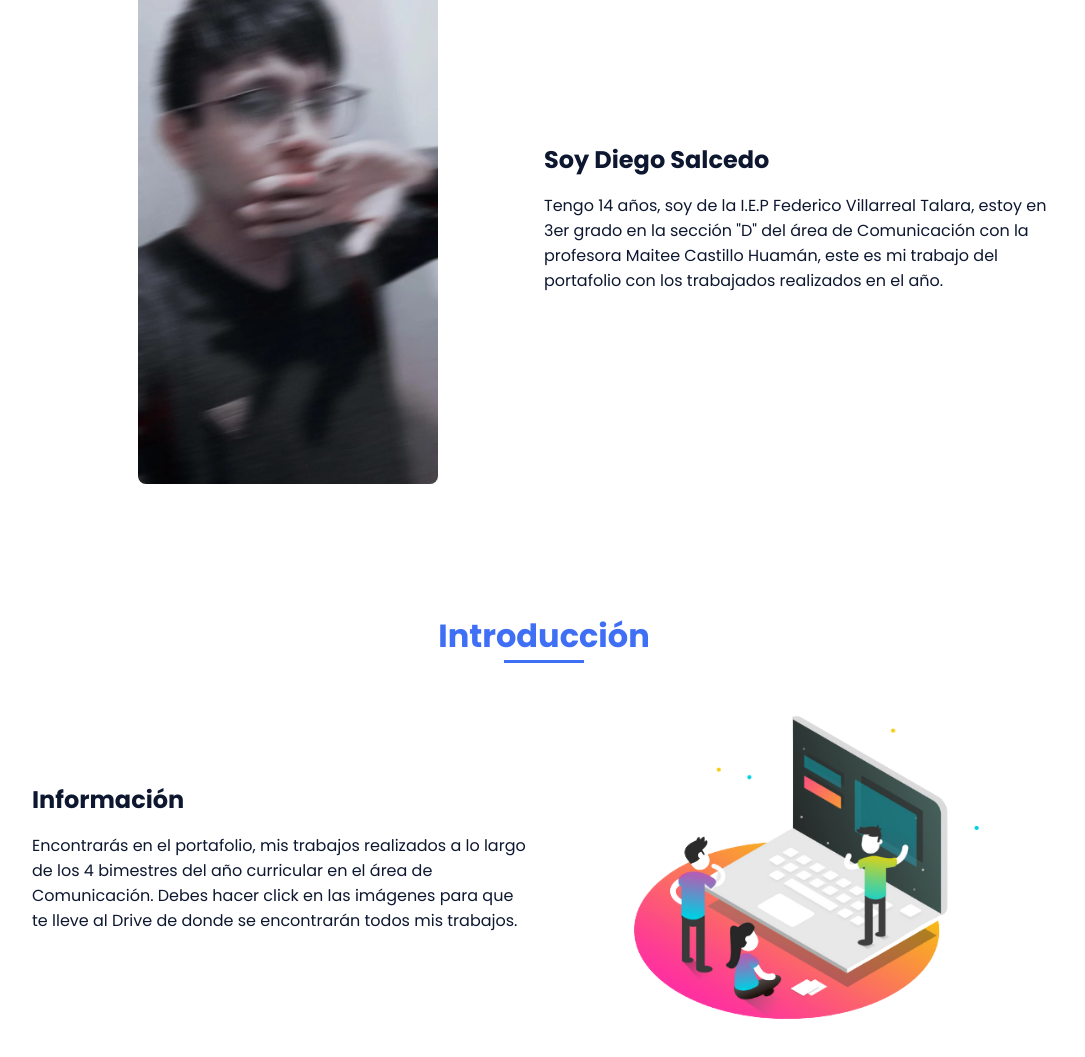
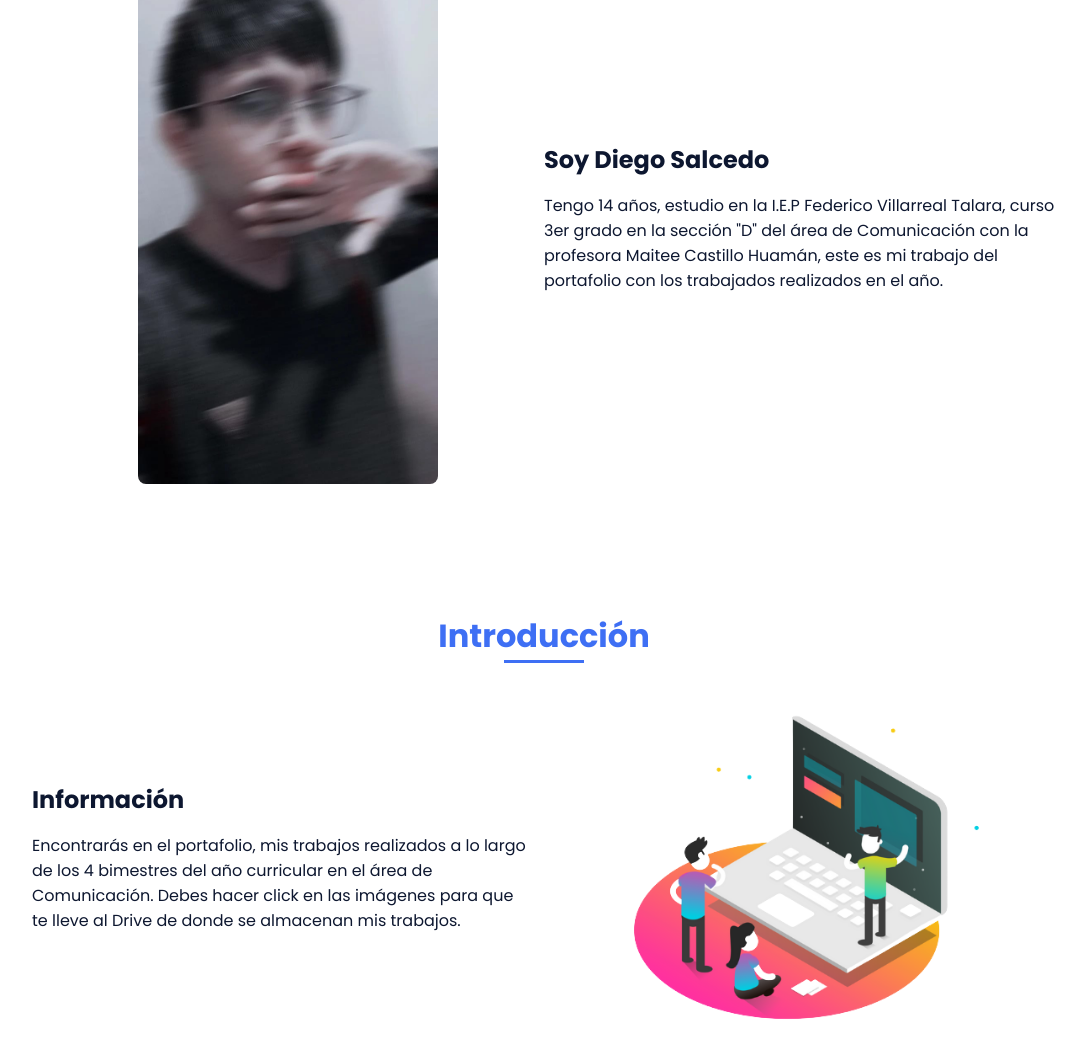
Before and after one commit to diegocsalcedo/portafoliocomunicacion, a plain HTML site: page index.html in a window 1280 px wide. Shown: the part 984-2041 px from the top of the page, without its empty margins (96-1181 px from the left). Drawn offline with nearby package versions, Linux system fonts and the light colour scheme.

Commit message:
Update index.html

```diff
--- a/index.html
+++ b/index.html
@@ -73,7 +73,7 @@
 
                     <div>
                         <h2 class="about__subtitle">Soy Diego Salcedo</h2>
-                        <p class="about__text">Tengo 14 años, soy de la I.E.P Federico Villarreal Talara, estoy en 3er grado en la sección "D" del área de Comunicación con la profesora Maitee Castillo Huamán, este es mi trabajo del portafolio con los trabajados realizados en el año.</p>
+                        <p class="about__text">Tengo 14 años, estudio en la I.E.P Federico Villarreal Talara, curso 3er grado en la sección "D" del área de Comunicación con la profesora Maitee Castillo Huamán, este es mi trabajo del portafolio con los trabajados realizados en el año.</p>
                     </div>
                 </div>
             </section>
@@ -85,7 +85,7 @@
                 <div class="skills__container bd-grid">
                     <div>
                         <h2 class="skills__subtitle">Información</h2>
-                        <p class="skills__text">Encontrarás en el portafolio, mis trabajos realizados a lo largo de los 4 bimestres del año curricular en el área de Comunicación. Debes hacer click en las imágenes para que te lleve al Drive de donde se encontrarán todos mis trabajos.</p>
+                        <p class="skills__text">Encontrarás en el portafolio, mis trabajos realizados a lo largo de los 4 bimestres del año curricular en el área de Comunicación. Debes hacer click en las imágenes para que te lleve al Drive de donde se almacenan mis trabajos.</p>
                         <div class="skills__data">
                         </div>
                     </div>
```
